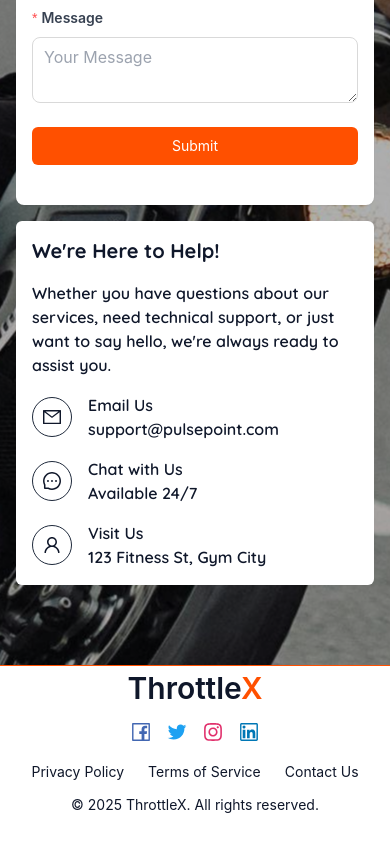
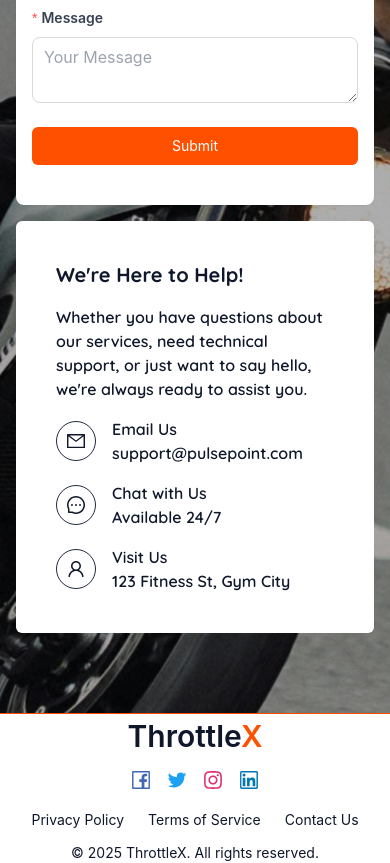
Before and after one commit to ahmmed-shakil/bike-rental, a React (Vite) app: page / in a window 390 px wide. Shown: the part 8320-9183 px from the top of the page. Before the commit the page ends 9135 px from the top, so only its background shows below. Built offline with nearby package versions, Linux system fonts and the light colour scheme.

Commit message:
theme bug fix

```diff
--- a/src/pages/home/components/contact/index.tsx
+++ b/src/pages/home/components/contact/index.tsx
@@ -16,7 +16,7 @@ const ContactHome = () => {
           />
           <div className=" grid grid-cols-1 md:grid-cols-2 items-center justify-between gap-4 mt-6">
             <ContactUs />
-            <div className=" font-semibold bg-white dark:bg-slate-800 h-full flex-col justify-center items-center p-4 md:p-8 rounded-md">
+            <div className=" font-semibold bg-white dark:bg-slate-800 h-full flex-col justify-center items-center p-10 rounded-md">
               <h5 className=" font-bold text-xl">We're Here to Help!</h5>
               <p className=" text-md my-4">
                 Whether you have questions about our services, need technical
```
